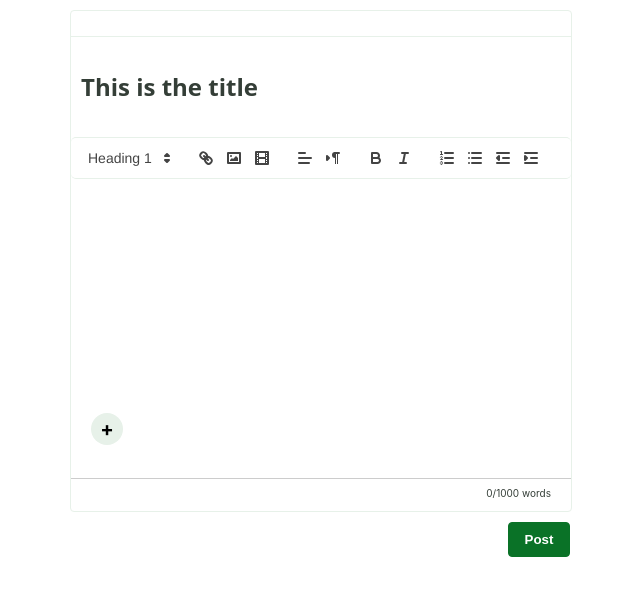
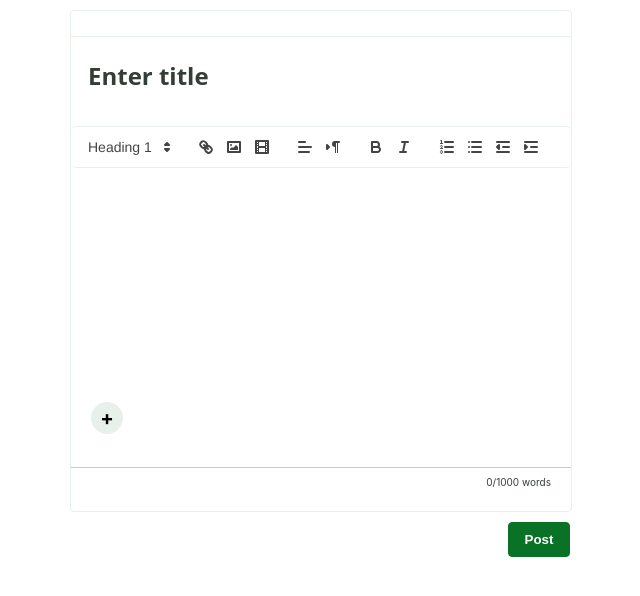
Before and after one commit to Dreezy305/Rich-text-editor, a React (Create React App) app: page / in a window 1280 px wide. Shown: the top 596 px of the page, without its empty margins (320-960 px from the left). Built offline with nearby package versions, Linux system fonts and the light colour scheme.

Commit message:
text editor

```diff
--- a/src/App.css
+++ b/src/App.css
@@ -70,6 +70,33 @@
   color: #343e37;
   opacity: 1;
   padding-left: 10px;
+}
+
+.title-container-input {
+  text-align: left;
+  font-size: 12px;
+  letter-spacing: 0px;
+  color: #343e37;
+  opacity: 1;
+  padding: 7px;
+  margin-top: 30px;
+  margin-bottom: 30px;
+  margin-left: 10px;
+  background: #fff 0% 0% no-repeat padding-box;
+  /* border-radius: 5px; */
+  border-left: 0px !important;
+  border-right: 0px !important;
+  border-top: 0px !important;
+  border-bottom: 1px solid #fff;
+  outline: none;
+  box-shadow: none;
+  width: 80%;
+}
+
+.title-container-input::placeholder {
+  font: normal normal bold 24px/36px Open Sans;
+  letter-spacing: 0px;
+  color: #343e37;
 }
 
 .quill-parent {
--- a/src/App.tsx
+++ b/src/App.tsx
@@ -24,11 +24,12 @@ const modules = {
 };
 
 function App() {
+  const editorRef: any = useRef(null);
   const [value, setValue] = useState<any>();
   const [isOpen, setIsOpen] = useState<boolean>(false);
   const [show, setShow] = useState<boolean>(false);
   const [video, setVideo] = useState<string>("");
-  const editorRef: any = useRef(null);
+  const [title, setTitle] = useState<string>("");
 
   const onChange = (e: any) => {
     setValue(e);
@@ -57,7 +58,16 @@ function App() {
       <div className="parent">
         <div className="quill-box">
           <div className="top-div" />
-          <h4 className="title">This is the title</h4>
+          <div className="title-container">
+            {/* <h4 className="title">Title</h4> */}
+            <input
+              className="title-container-input"
+              value={title}
+              onChange={(e) => setTitle(e.target.value)}
+              type="text"
+              placeholder="Enter title"
+            />
+          </div>
           <div className="quill-parent">
             <ReactQuill
               theme="snow"
```
Also changed, not shown: 1 other file (tests, documents, lock files or other folders).
